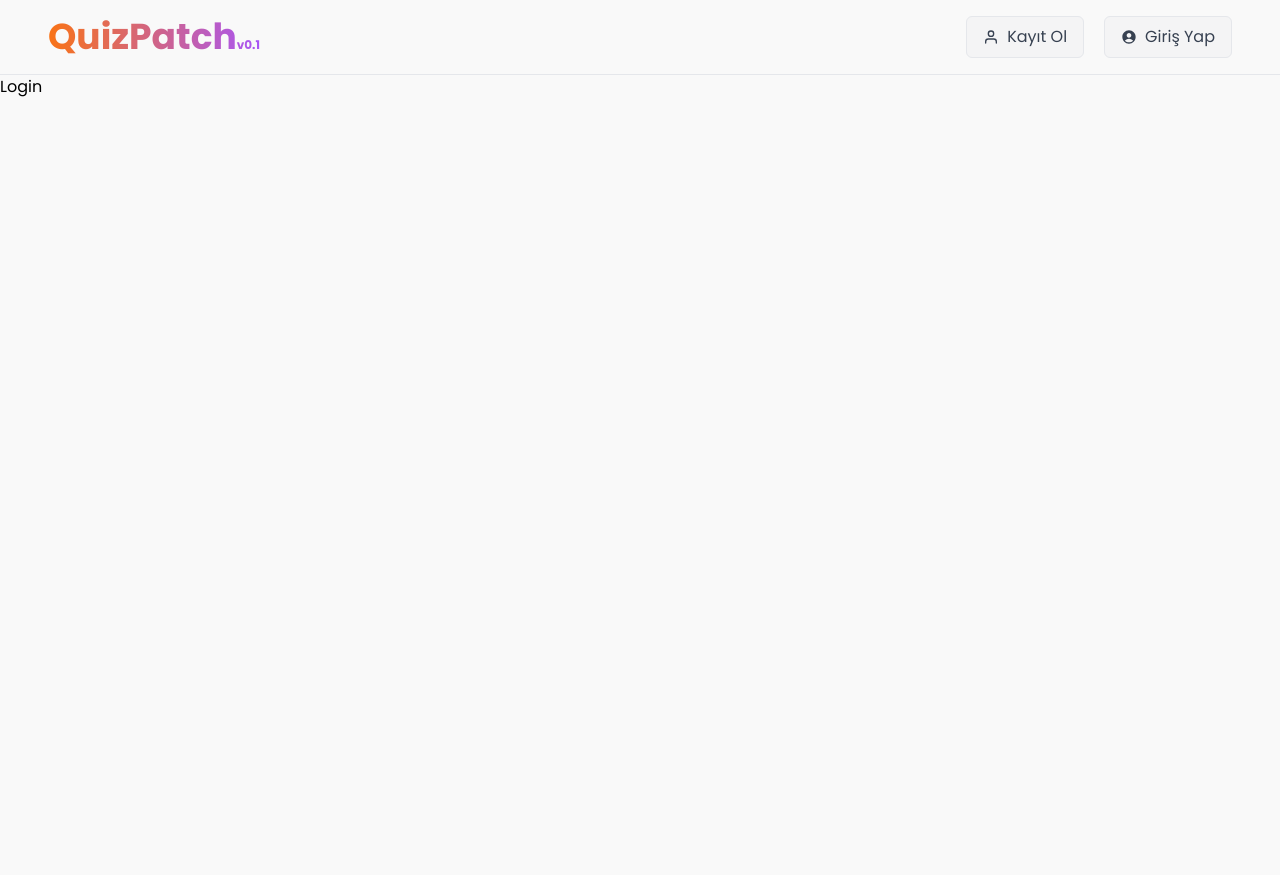
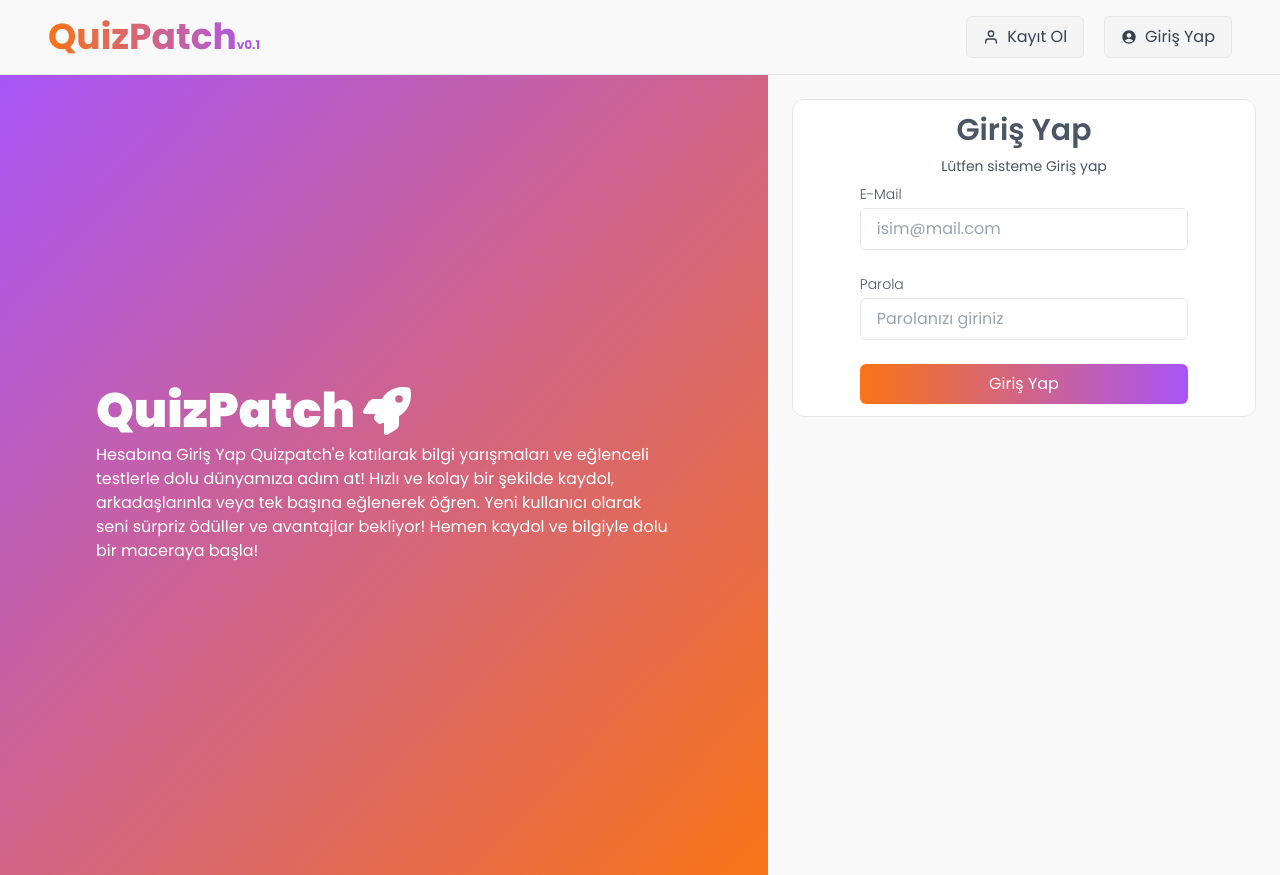
Before and after one commit to aniltarar/quizPatch, a React (Vite) app: page /login in a window 1280 px wide. Before the commit the page ends 800 px from the top, so only its background shows below. Built offline with nearby package versions, Linux system fonts and the light colour scheme.

Commit message:
Login is ready

```diff
--- a/src/App.jsx
+++ b/src/App.jsx
@@ -1,20 +1,25 @@
 import React from 'react'
-import {BrowserRouter as Router, Route, Routes} from 'react-router-dom'
+import {BrowserRouter as Router, Route, Routes, Navigate} from 'react-router-dom'
 import Home from './pages/Home/Home'
 import Login from './pages/Auth/Login'
 import Register from './pages/Auth/Register'
 import Header from './components/Header/Header'
 import { ToastContainer } from 'react-toastify'
 import 'react-toastify/dist/ReactToastify.css';
+import {  useSelector } from 'react-redux'
 
 const App = () => {
+
+
+  const {user} = useSelector(state => state.user)
+
+
   return (
-
     <Router>
       <Header/>
       <ToastContainer position='top-center'/>
       <Routes>
-        <Route path='/' element={<Home/>}/>
+        <Route path='/' element={user ? <Home/> : <Navigate to="/login"/>}/>
         <Route path="/login" element={<Login/>}/>
         <Route path="/register" element={<Register/>}/>
       </Routes>
--- a/src/components/Header/Header.jsx
+++ b/src/components/Header/Header.jsx
@@ -4,6 +4,7 @@ import { tabs } from '~/data/data'
 import { FiUser } from 'react-icons/fi'
 import { logout } from '~/redux/slices/userSlice'
 import { useDispatch } from 'react-redux'
+import { IoExitOutline } from "react-icons/io5";
 
 const Header = () => {
     const dispatch = useDispatch()
@@ -20,7 +21,7 @@ const Header = () => {
                     <FiUser/>
                     {user?.displayName}
                     </Link>
-                    <button onClick={() => dispatch(logout())} className='bg-zinc-100 text-gray-700 hover:bg-zinc-200 border rounded-md px-4 py-2 transition-colors flex items-center gap-x-2'>Exit</button>
+                    <button onClick={() => dispatch(logout())} className='bg-zinc-100 text-gray-700 hover:bg-zinc-200 border rounded-md px-4 py-2 transition-colors flex items-center gap-x-2'> <IoExitOutline/>Exit</button>
                 </div> : tabs.map((item) => (
                     <Link key={item.id} to={item.to} className='bg-zinc-100 text-gray-700 hover:bg-zinc-200 border rounded-md px-4 py-2 transition-colors flex items-center gap-x-2'>
                         <span><item.icon /></span>
--- a/src/pages/Auth/Login.jsx
+++ b/src/pages/Auth/Login.jsx
@@ -1,8 +1,76 @@
+import { zodResolver } from '@hookform/resolvers/zod'
 import React from 'react'
+import { useForm } from 'react-hook-form';
+import { FaRocket } from 'react-icons/fa6'
+import { toast } from 'react-toastify';
+import { loginScheme } from '~/validation/scheme';
+import { signInWithEmailAndPassword } from 'firebase/auth';
+import { auth, db } from '~/firebase/firebaseConfig';
+import { setUser } from '~/redux/slices/userSlice';
+import { doc, getDoc } from 'firebase/firestore';
+import { useDispatch } from 'react-redux';
+import { useNavigate } from 'react-router-dom';
+const Login = () => {
 
-const Login = () => {
+
+  const { register, handleSubmit, formState: { errors }, reset } = useForm({
+    resolver: zodResolver(loginScheme)
+  });
+
+  const dispatch = useDispatch()
+  const navigate = useNavigate()
+  const handleLogin = async (data) => {
+    try {
+      const userCredential = await signInWithEmailAndPassword(auth,data.email,data.password)
+      const user = userCredential.user
+
+      const userDoc = await getDoc(doc(db,"users",user.uid))
+
+      const userData = ({
+        uid : user.uid,
+        email: user.email,
+        displayName : user.displayName,
+        phoneNumber: userDoc.data()?.phoneNumber,
+        userRole : userDoc.data()?.userRole,
+        classrooms : userDoc.data()?.classrooms
+      })
+
+      dispatch(setUser(userData))
+      toast.success("Giriş Yapıldı")
+      navigate("/")
+    } catch (error) {
+      toast.error("Bir hata oluştu." + error)
+      console.log(error);
+    }
+  }
+
   return (
-    <div>Login</div>
+    <div className='w-full h-screen flex'>
+    <div className='w-[60%] bg-gradient-to-tl from-orange-500 to-purple-500 flex flex-col justify-center items-start p-24 gap-y-2'>
+      <h1 className='text-5xl font-black text-white flex gap-x-2'>QuizPatch <FaRocket /> </h1>
+      <p className='text-white'>Hesabına Giriş Yap
+        Quizpatch'e katılarak bilgi yarışmaları ve eğlenceli testlerle dolu dünyamıza adım at! Hızlı ve kolay bir şekilde kaydol, arkadaşlarınla veya tek başına eğlenerek öğren.
+        Yeni kullanıcı olarak seni sürpriz ödüller ve avantajlar bekliyor! Hemen kaydol ve bilgiyle dolu bir maceraya başla!</p>
+    </div>
+    <div className='w-[40%] flex flex-col items-center p-6 '>
+      <div className='flex flex-col items-center gap-y-2 border rounded-xl p-3 bg-white w-full'>
+        <h1 className='text-3xl font-semibold text-gray-600 '>Giriş Yap </h1>
+        <p className='text-sm text-gray-600 '>Lütfen sisteme Giriş yap</p>
+        <form className='w-3/4 flex flex-col gap-y-6' onSubmit={handleSubmit(handleLogin)}>
+          <div className='flex flex-col gap-y-1'>
+            <label className='text-sm font-light text-gray-600'>E-Mail</label>
+            <input type="text" placeholder='isim@mail.com' {...register("email")}  className={`px-4 py-2 rounded-md border outline-none`} />
+          </div>
+          <div className='flex flex-col gap-y-1'>
+            <label className='text-sm font-light text-gray-600'>Parola</label>
+            <input type="password" placeholder='Parolanızı giriniz' {...register("password")}  className={`px-4 py-2 rounded-md border outline-none`} />
+          </div>
+
+          <button type='submit' className='bg-gradient-to-r from-orange-500 to-purple-500 text-white py-2 rounded-md'>Giriş Yap</button>
+        </form>
+      </div>
+    </div>
+  </div>
   )
 }
 
--- a/src/validation/scheme.js
+++ b/src/validation/scheme.js
@@ -8,3 +8,8 @@ export const registerScheme = z.object({
     passwordConfirmation: z.string("Parola tekrarınızı giriniz.").min(6,"Parola tekrarınızı kontrol ediniz."),
     role: z.string().min(1)
     });
+
+export const loginScheme = z.object({
+    email: z.string().email("Lütfen geçerli bir e-mail adresi giriniz."),
+    password: z.string().min(6,"En az 6 karakter olmalı").max(20,"En fazla 20 karakter olmalı")
+    });
```
